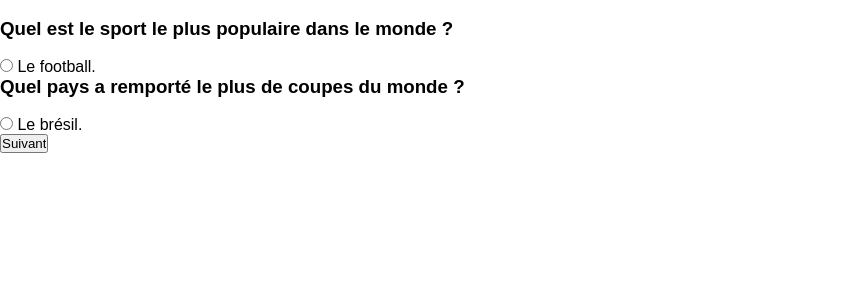
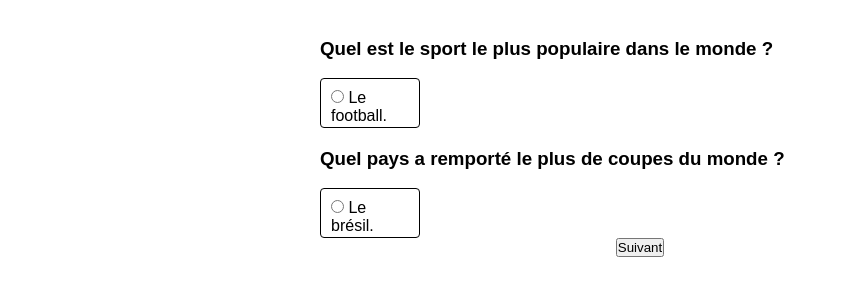
Before and after one commit to hichamzh/Quizz, a PHP site: the page made by app/index.php in a window 1280 px wide. Shown: the part 201-501 px from the top of the page, without its empty margins (0-847 px from the left). Run offline with PHP 8.4, Linux system fonts and the light colour scheme; data comes from the database, SQL or seed files in the repository.

Commit message:
cssinput

```diff
--- a/app/Views/View_qcm.php
+++ b/app/Views/View_qcm.php
@@ -4,6 +4,7 @@
     <meta charset="UTF-8">
     <meta http-equiv="X-UA-Compatible" content="IE=edge">
     <meta name="viewport" content="width=device-width, initial-scale=1.0">
+    <link rel="stylesheet" href="public/Css/qcm.css">
     <title>Qcm ready</title>
 </head>
 <body>
@@ -15,28 +16,35 @@
             break;
         }
        ?>
-<form method="post" action="?controller=qcm&action=question_suivante">
+<form  method="post" action="?controller=qcm&action=question_suivante">
+<div class="qcm" class="larger-click-area">
 
-    <h3><?=$q['question'] ;?></h3><br>
+    <h3 ><?=$q['question'] ;?></h3><br>
 
-    <ul>
+
+
+
+
         <?php foreach ($data['reponses'] as $r) : ?>
             <?php if ($r['id_question'] === $q['id_question']) :?>
 
-                <li>
-                    <label>
-                        <input type="radio" name="reponse[<?=$qstCount?>]" value="<?= $r['reponse'] ?>">
-                        <?= $r['reponse'] ?>
-                    </label>
-                </li>
+            <label for="myInput" class="larger-click-area">
+              <input type="radio" id="myInput" name="reponse[<?=$qstCount?>]" value="<?= $r['reponse'] ?>" required>
+              <?= $r['reponse'] ?>
+            </label>
+
                 <?php endif ?>
                 <?php endforeach; ?>
-            </ul>
-            <?php
+
+
+        </div>
+        <?php
                 $qstCount++;
             endforeach; ?>
+<div class="button">
+    <input type="submit" value="Suivant" />
 
-<input type="submit" value="Suivant" />
+</div>
 
 </form>
 </body>
--- /dev/null
+++ b/app/public/Css/qcm.css
@@ -0,0 +1,42 @@
+.qcm{
+     /* centrer le qcm */
+    display: block;
+
+    width: 50%;
+    margin: auto;
+}
+
+h3{
+    margin-top: 20px;
+}
+
+.button{
+margin-top: auto ;
+display: flex;
+justify-content: center;
+/* width: 20px;
+height: 20px; */
+}
+
+.reponse{
+    display: inline-block;
+    gap: 20px;
+}
+
+
+
+
+
+.larger-click-area {
+    width: 100px;
+    height: 50px;
+    padding: 10px;
+    display: inline-block;
+    border: 1px solid black;
+    border-radius: 4px;
+  cursor: pointer;
+
+
+
+
+}
```
Also changed, not shown: app/public/Css/acceuil.css (line endings or trailing spaces).
